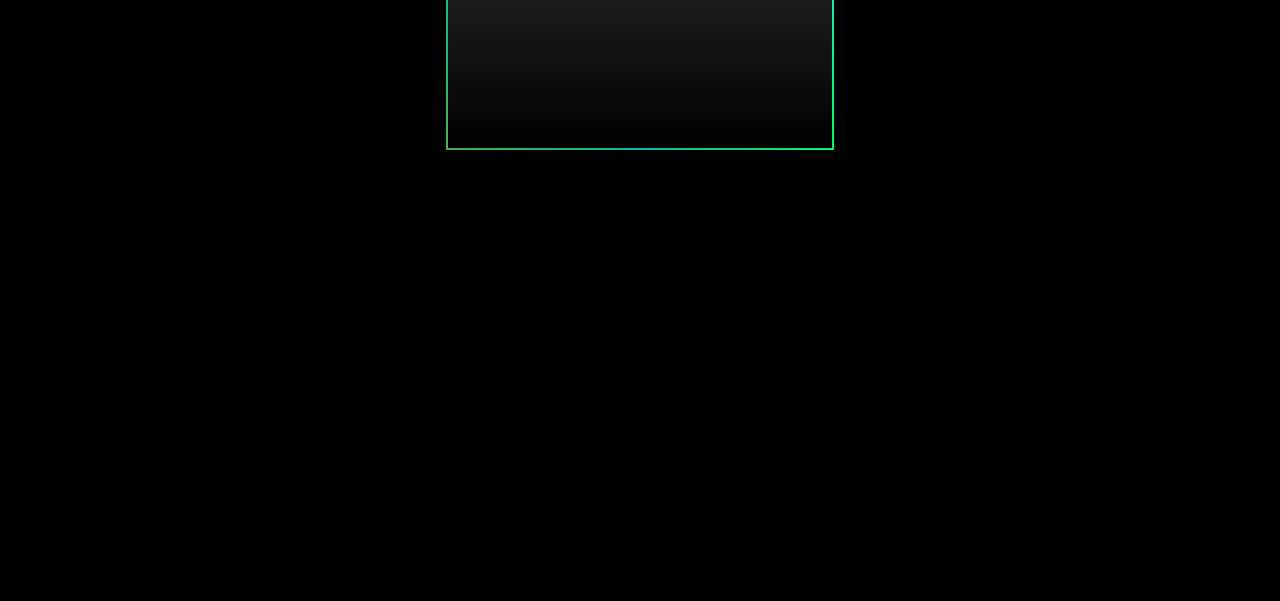
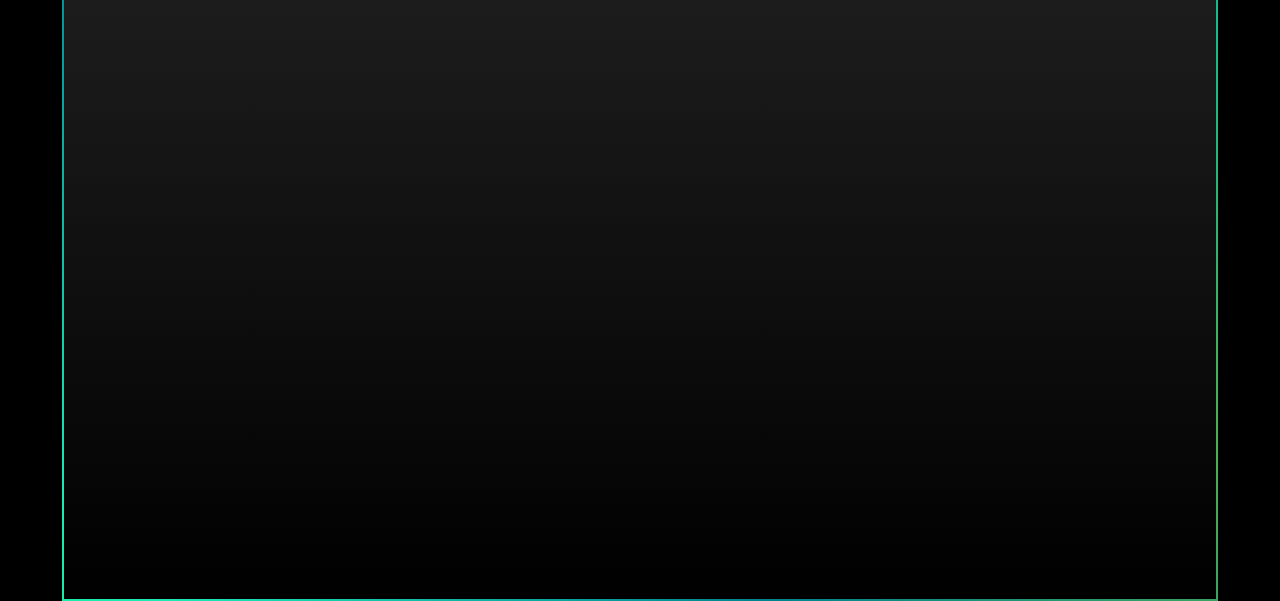
Before and after one commit to alsamzu/portfolio, a plain HTML site: page shadow.html in a window 1280 px wide. Shown: the part 252-853 px from the top of the page. Before the commit the page ends 800 px from the top, so only its background shows below. Drawn offline with Linux system fonts and the light colour scheme.

Commit message:
portfolio

```diff
--- a/css/shadow.css
+++ b/css/shadow.css
@@ -5,9 +5,9 @@ body{
 }
 .shadow{
     position: relative;
-    margin: 200px auto 0;
-    width: 30%;
-    height: 200px;
+    margin: 4vw auto 0;
+    width: 90%;
+    height: 100vh;
     background: linear-gradient(0deg,#000,#262626);
 }
 .shadow:before{
@@ -35,7 +35,7 @@ body{
         background-position: 0 0;
     }
      50%{
-        background-position: 300% 0;
+        background-position: 400% 0;
     }
 
      100%{
```
Also changed, not shown: full.html (added), images/vectorpaint (1).svg (added).
